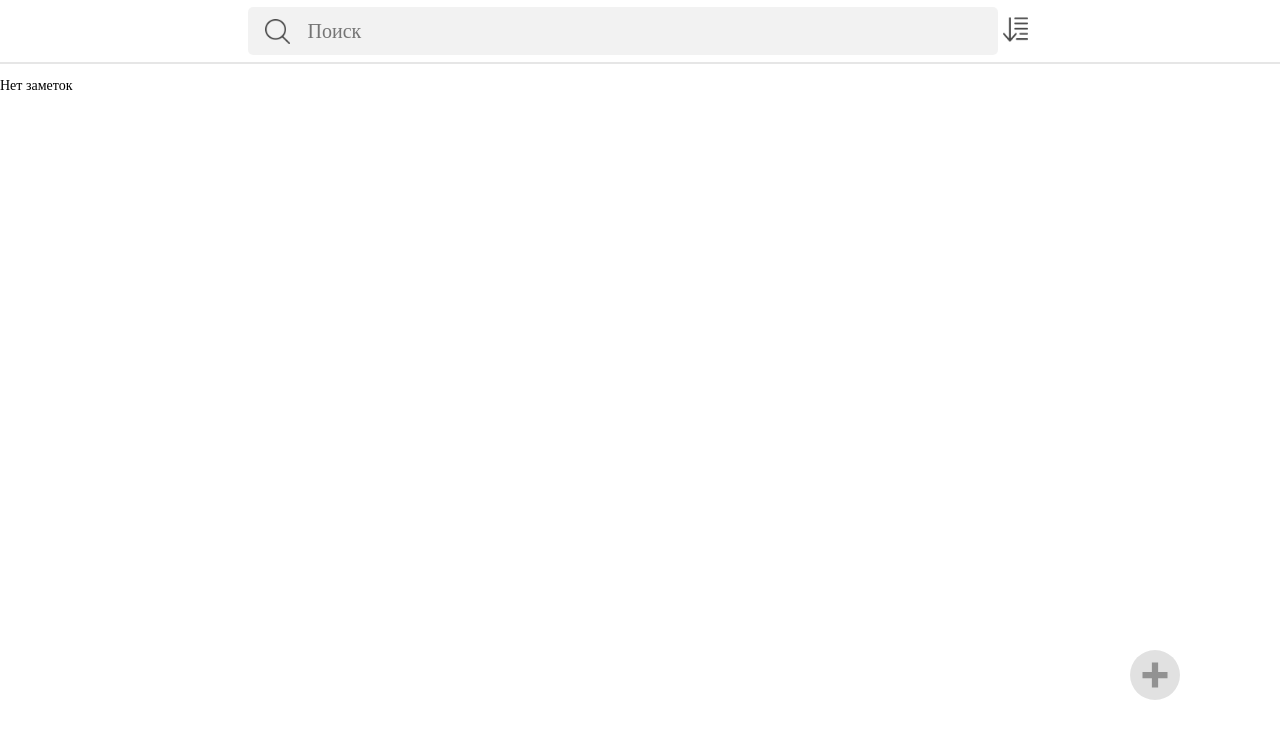
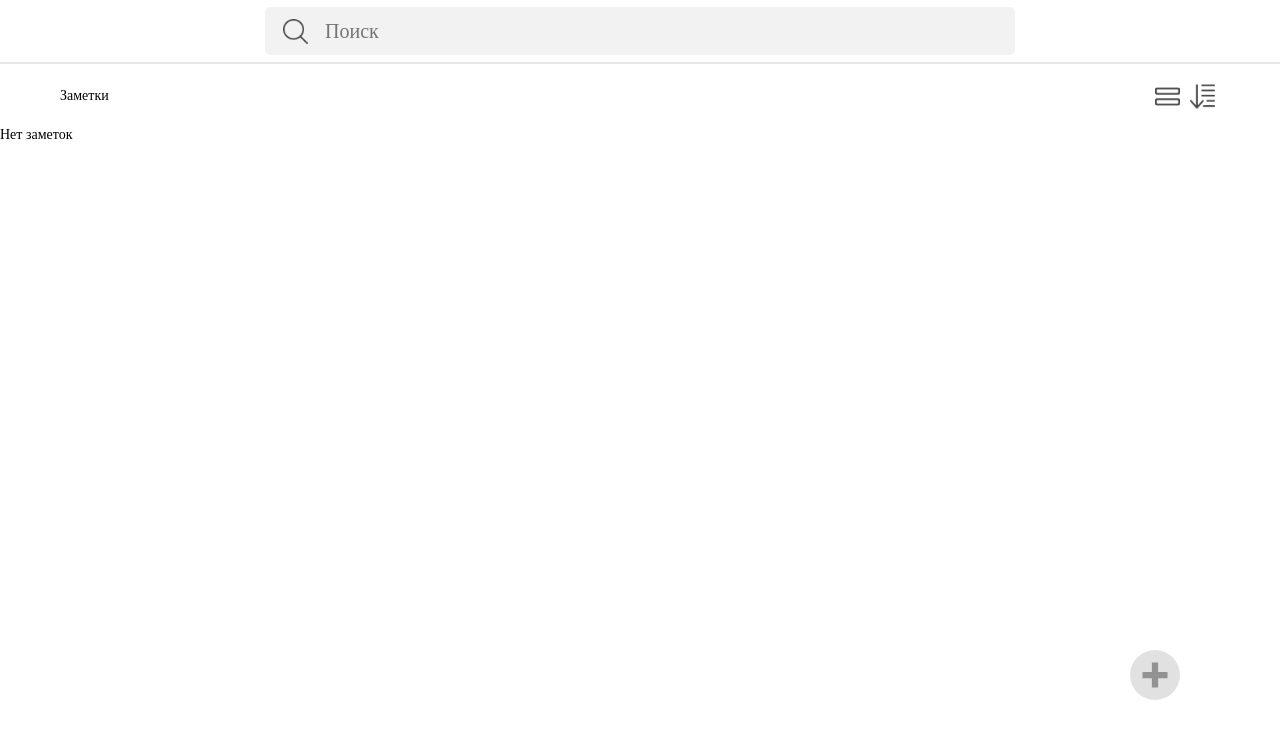
Before and after one commit to espltdalexi600/notes, a React (Create React App) app: page / in a window 1280 px wide. Shown: the top 738 px of the page. Built offline with nearby package versions, Linux system fonts and the light colour scheme.

Commit message:
Add SettingsList. Add view change.

```diff
--- a/src/App.jsx
+++ b/src/App.jsx
@@ -2,7 +2,7 @@ import React, { useState, useEffect, useMemo } from 'react'
 import NoteList from './components/NoteList/NoteList'
 import NewNote from './components/NewNote/NewNote'
 import SearchForm from './components/SearchForm/SearchForm'
-import SortSelector from './components/SortSelector/SortSelector'
+import SettingsPanel from './components/SettingsPanel/SettingsPanel'
 import './App.scss'
 
 function App() {
@@ -12,6 +12,7 @@ function App() {
 
   const [sort, setSort] = useState('dateOfView')
   const [search, setSearch] = useState('')
+  const [view, setView] = useState('table')
 
   useEffect(() => {
     setNotes(JSON.parse(localStorage.getItem('notes')) || [])
@@ -95,13 +96,24 @@ function App() {
     <div className="App">
       <header className="App__header">
         <SearchForm search={search} setSearch={setSearch} />
-        <SortSelector sort={sort} setSort={setSort} />
       </header>
-      {sortedNotes.length ? (
-        <NoteList notes={sortedAndSearchedNotes} openNote={openNote} />
-      ) : (
-        <h2>Нет заметок</h2>
-      )}
+      <div>
+        <SettingsPanel
+          view={view}
+          setView={setView}
+          sort={sort}
+          setSort={setSort}
+        />
+        {sortedNotes.length ? (
+          <NoteList
+            notes={sortedAndSearchedNotes}
+            openNote={openNote}
+            view={view}
+          />
+        ) : (
+          <h2>Нет заметок</h2>
+        )}
+      </div>
       {note.id && (
         <NewNote
           note={note}
--- a/src/App.scss
+++ b/src/App.scss
@@ -5,7 +5,6 @@
     display: flex;
     height: 64px;
     justify-content: center;
-    margin-bottom: 15px;
   }
 
   &__bt-addNote {
--- a/src/components/NoteList/NoteList.jsx
+++ b/src/components/NoteList/NoteList.jsx
@@ -3,15 +3,19 @@ import Note from '../Note/Note'
 
 import './NoteList.scss'
 
-function NoteList({ notes, openNote }) {
+function NoteList({ notes, openNote, view }) {
   return (
-    <div>
-      <main className="NoteList">
-        {notes.map((note) => (
-          <Note key={note.id} note={note} openNote={openNote} />
-        ))}
-      </main>
-    </div>
+    <main
+      className={
+        view === 'table'
+          ? 'NoteList NoteList--inTable'
+          : 'NoteList NoteList--inList'
+      }
+    >
+      {notes.map((note) => (
+        <Note key={note.id} note={note} openNote={openNote} />
+      ))}
+    </main>
   )
 }
 
--- a/src/components/NoteList/NoteList.scss
+++ b/src/components/NoteList/NoteList.scss
@@ -1,11 +1,26 @@
 .NoteList {
   display: grid;
+  grid-gap: 15px;
+  margin: 0 auto;
+  padding: 0 60px;
+
+  @media (max-width: 735px) {
+    padding: 0 30px;
+  }
+
+  @media (max-width: 470px) {
+    padding: 0 15px;
+  }
+
+  &--inList {
+    grid-template-columns: 1fr;
+    max-width: 900px;
+  }
+
+  &--inTable {
     grid-auto-flow: dense;
-  grid-gap: 15px;
     grid-template-columns: 1fr 1fr 1fr 1fr 1fr;
-  margin: 0 auto;
     max-width: 1680px;
-  padding: 0 60px;
 
     @media (max-width: 1680px) {
       grid-template-columns: 1fr 1fr 1fr 1fr;
@@ -21,10 +36,6 @@
 
     @media (max-width: 735px) {
       grid-template-columns: 1fr;
-    padding: 0 30px;
-  }
-
-  @media (max-width: 470px) {
-    padding: 0 15px;
     }
   }
+}
--- /dev/null
+++ b/src/components/SettingsPanel/SettingsPanel.jsx
@@ -0,0 +1,34 @@
+import React from 'react'
+import SortSelector from '../SortSelector/SortSelector'
+import MyButton from '../MyButton/MyButton'
+import './SettingsPanel.scss'
+
+import tableIMG from '../../img/table.png'
+import listIMG from '../../img/list.png'
+
+function SettingsPanel({ view, setView, sort, setSort }) {
+  return (
+    <div className="SettingsPanel">
+      <div className="SettingsPanel__title">Заметки</div>
+      <div className="SettingsPanel__settings">
+        {view === 'list' && (
+          <MyButton
+            style={{ backgroundImage: `url(${tableIMG})` }}
+            onClick={() => setView('table')}
+            title="Таблица"
+          />
+        )}
+        {view === 'table' && (
+          <MyButton
+            style={{ backgroundImage: `url(${listIMG})` }}
+            onClick={() => setView('list')}
+            title="Список"
+          />
+        )}
+        <SortSelector sort={sort} setSort={setSort} />
+      </div>
+    </div>
+  )
+}
+
+export default SettingsPanel
--- /dev/null
+++ b/src/components/SettingsPanel/SettingsPanel.scss
@@ -0,0 +1,29 @@
+.SettingsPanel {
+  align-items: center;
+  display: flex;
+  height: 64px;
+  justify-content: space-between;
+  margin: 0 auto;
+  max-width: 1680px;
+  padding: 15px 60px;
+
+  @media (max-width: 735px) {
+    padding: 0 30px;
+  }
+
+  @media (max-width: 470px) {
+    padding: 0 15px;
+  }
+
+  &__title {
+    align-items: center;
+    display: flex;
+    justify-content: flex-start;
+  }
+
+  &__settings {
+    align-items: center;
+    display: flex;
+    justify-content: flex-end;
+  }
+}
--- a/src/components/SortSelector/SortSelector.jsx
+++ b/src/components/SortSelector/SortSelector.jsx
@@ -20,7 +20,7 @@ function SortSelector({ sort, setSort }) {
         style={{ backgroundImage: `url(${sortIMG})` }}
         title={'Выбрать сортировку'}
       />
-      <div className="SortSelector__space"></div>
+      <div className="SortSelector__space" hidden={!showSortMenu}></div>
       <div className="SortSelector__menu" hidden={!showSortMenu}>
         <MyButton data-option="title" onClick={selectSort}>
           {sort === 'title' ? <CheckMark /> : ''}По заголовку
--- a/src/components/SortSelector/SortSelector.scss
+++ b/src/components/SortSelector/SortSelector.scss
@@ -1,5 +1,7 @@
 .SortSelector {
+  height: 35px;
   position: relative;
+  width: 35px;
 
   &__space {
     background-color: rgba(0, 0, 0, 0);
@@ -26,7 +28,4 @@
       width: 100%;
     }
   }
-
-  &__selected {
-  }
 }
--- a/src/components/Toolbar/Toolbar.jsx
+++ b/src/components/Toolbar/Toolbar.jsx
@@ -14,7 +14,6 @@ function Toolbar({ closeNote, copyNote, deleteNote, changeEditable }) {
       <MyButton
         onClick={changeEditable}
         style={{ backgroundImage: `url(${editIMG})` }}
-        img={editIMG}
         title={'Запрет редактирования'}
       />
       {/* <MyButton img={archiveIMG} title="В архив" /> */}
```
Also changed, not shown: src/img/list.png (added), src/img/table.png (added). Lines whose indentation alone changed are shown as unchanged.
